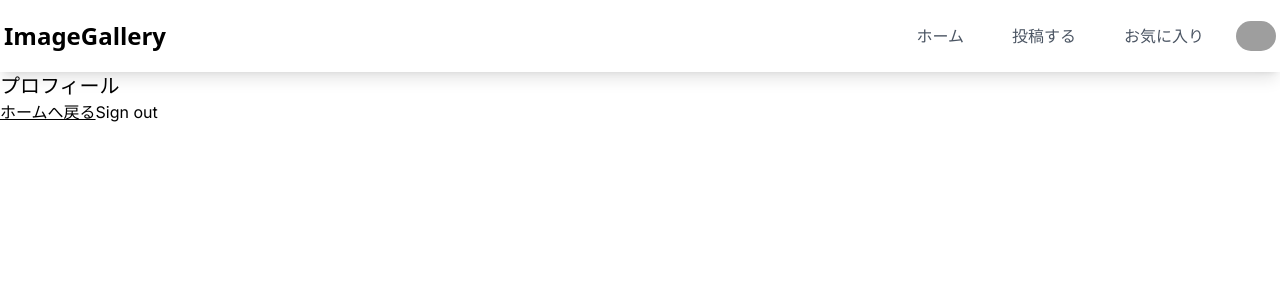
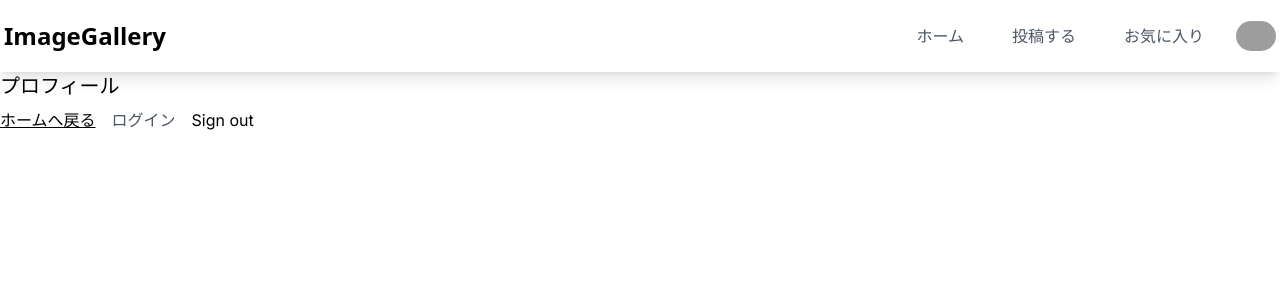
Before and after one commit to shi0n0/Image-Gallery, a Next.js app: page /profile in a window 1280 px wide. Shown: the top 300 px of the page. Built offline with nearby package versions, Linux system fonts and the light colour scheme; no server answers; grey boxes are pictures that could not be loaded.

Commit message:
ログイン関係の処理はプロフィールに集約

```diff
--- a/src/app/profile/page.tsx
+++ b/src/app/profile/page.tsx
@@ -1,12 +1,15 @@
 "use client"
 import Link from 'next/link'
-import { signOut } from 'next-auth/react'
+import { signIn, signOut } from 'next-auth/react'
 
 export default function NotFound() {
     return(
         <>
             <div className='text-xl'>プロフィール</div>
             <Link className='underline hover:text-blue-500' href="/">ホームへ戻る</Link>
+            <button onClick={() => signIn()} className="text-gray-600 hover:text-gray-800 px-4 py-2">
+              ログイン
+            </button>
             <button onClick={() => signOut()}>Sign out</button>
         </>
     )
```
